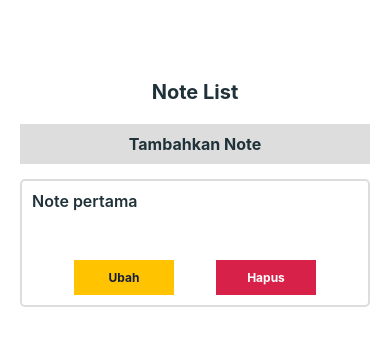
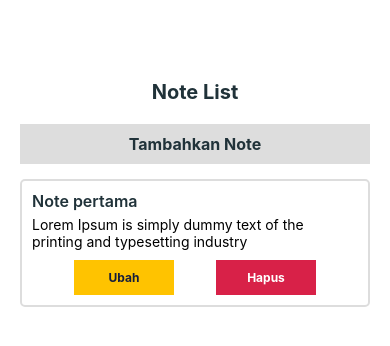
Before and after one commit to kanugi/NoteListAppV1, a React Native app: screen / in a window 390 px wide. Shown: the top 346 px of the page. Built offline with nearby package versions, Linux system fonts and the light colour scheme.

Commit message:
change name app and show description

```diff
--- a/app.json
+++ b/app.json
@@ -1,7 +1,7 @@
 {
   "expo": {
-    "name": "ProgateNote",
-    "slug": "ProgateNote",
+    "name": "Note App",
+    "slug": "Note App",
     "version": "1.0.0",
     "orientation": "portrait",
     "icon": "./assets/icon.png",
--- a/package.json
+++ b/package.json
@@ -1,5 +1,5 @@
 {
-  "name": "progatenote",
+  "name": "noteapp",
   "version": "1.0.0",
   "main": "expo/AppEntry.js",
   "scripts": {
--- a/src/screens/home.js
+++ b/src/screens/home.js
@@ -91,7 +91,7 @@ const styles = StyleSheet.create({
     marginBottom: 5,
   },
   cardDesc: {
-    color: "#fff",
+    color: "#000000",
   },
   buttons: {
     marginTop: 10,
```
Also changed, not shown: 1 other file (tests, documents, lock files or other folders).
